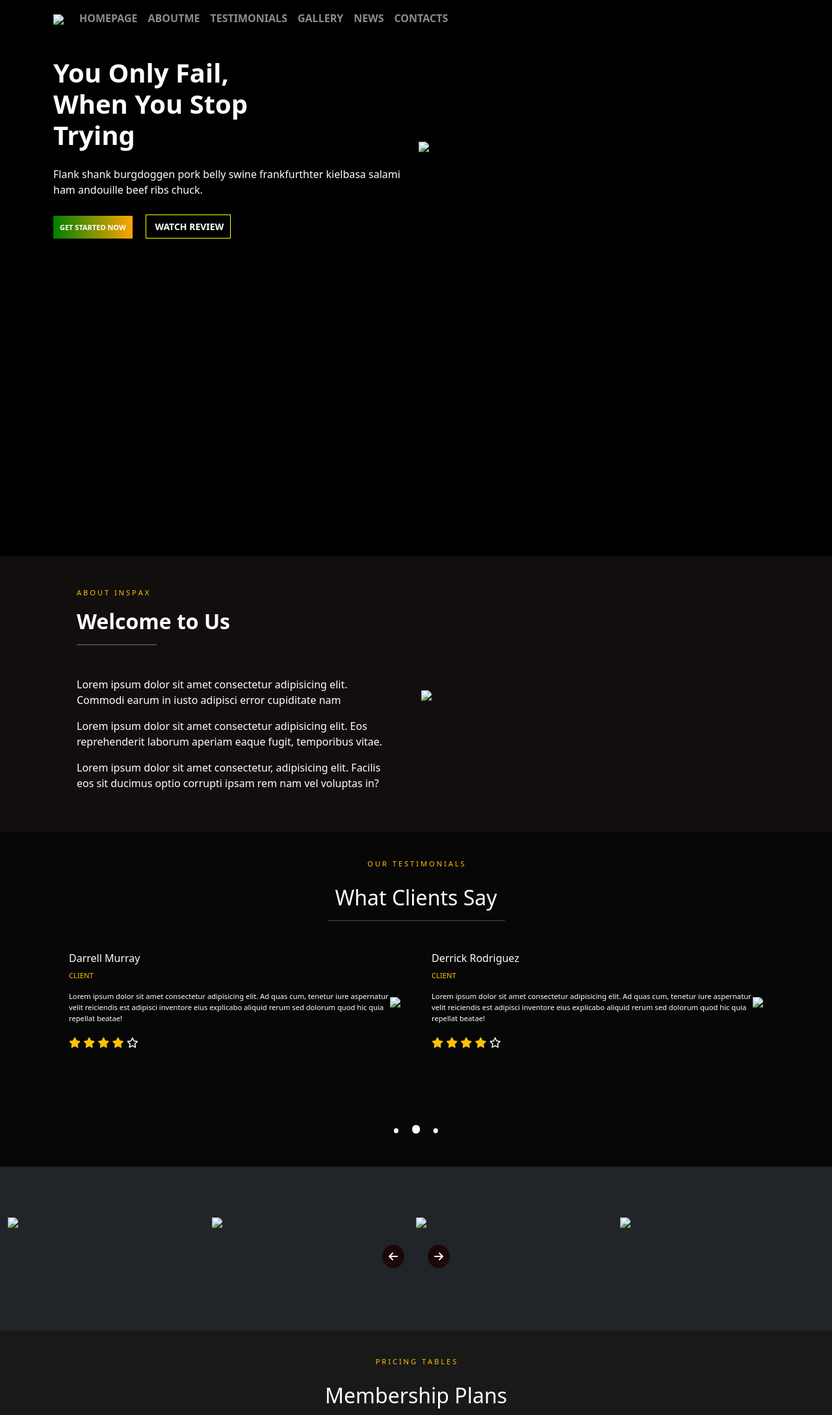
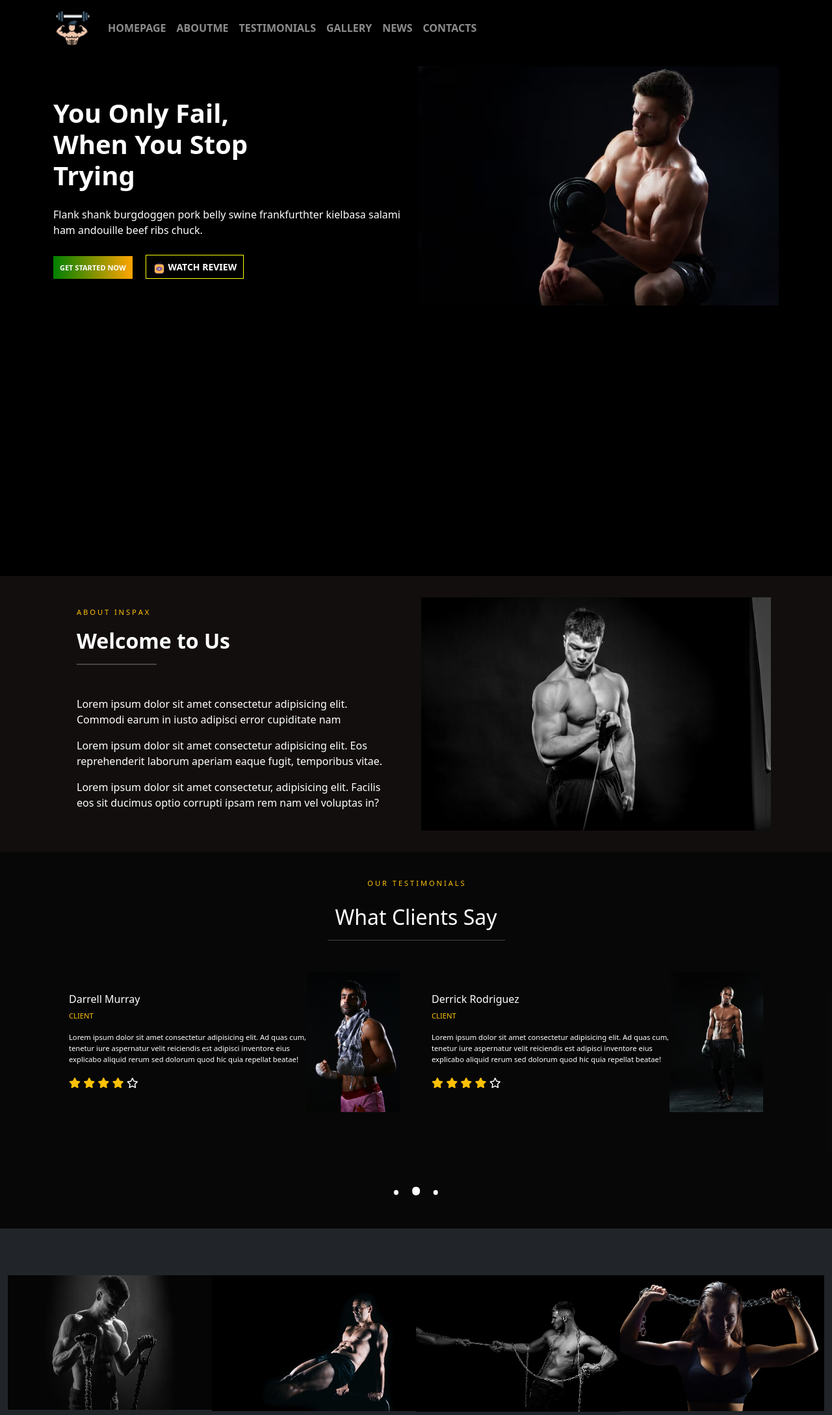
Before and after one commit to Mr07m/Mahi-Gym, a plain HTML site: page index.html in a window 1280 px wide. Shown: the top 2177 px of the page at 65% size. Drawn offline with nearby package versions, Linux system fonts and the light colour scheme; files whose address does not match are found by name.

Commit message:
Update index.html
done

```diff
--- a/index.html
+++ b/index.html
@@ -26,7 +26,7 @@
       <nav class="navbar navbar-expand-lg navbar-dark">
         <div class="container">
           <a class="navbar-brand" href="#"
-            ><img src="./img/logo.png" height="60px"
+            ><img src="logo.png" height="60px"
           /></a>
           <button
             class="navbar-toggler"
@@ -83,14 +83,14 @@
                 </p>
                 <a href="#" class="getStarted-btn">Get Started now</a>
                 <a href="#" class="watch-btn mx-3"
-                  ><img src="./img/watch.png" height="20px" alt="" />
+                  ><img src="watch.png" height="20px" alt="" />
                   <span>Watch Review</span></a
                 >
               </div>
             </div>
             <div class="col-12 col-sm-12 col-md-6 col-lg-6">
               <div class="fitness-img">
-                <img src="./img/homw.avif" class="img-fluid w-100" />
+                <img src="homw.avif" class="img-fluid w-100" />
               </div>
             </div>
           </div>
@@ -121,7 +121,7 @@
             </div>
             <div class="col-12 col-sm-12 col-md-6 col-lg-6">
               <div class="about-img">
-                <img src="./img/about.jpg" class="img-fluid w-100" />
+                <img src="about.jpg" class="img-fluid w-100" />
               </div>
             </div>
           </div>
@@ -153,7 +153,7 @@
                   <span><i class="fa-regular fa-star"></i></span>
                 </div>
                 <div class="feed-img">
-                  <img src="./img/test1.avif" class="img-fluid" />
+                  <img src="test1.avif" class="img-fluid" />
                 </div>
               </div>
             </div>
@@ -177,7 +177,7 @@
                   <span><i class="fa-regular fa-star"></i></span>
                 </div>
                 <div class="feed-img">
-                  <img src="./img/test2.avif" class="img-fluid" />
+                  <img src="test2.avif" class="img-fluid" />
                 </div>
               </div>
             </div>
@@ -200,22 +200,22 @@
           <div class="row g-0 my-row">
             <div class="col-6 col-sm-6 col-md-4 col-lg-3">
               <div class="gallerys">
-                <img src="./img/gallery-1.avif" class="img-fluid" />
+                <img src="gallery-1.avif" class="img-fluid" />
               </div>
             </div>
             <div class="col-6 col-sm-6 col-md-4 col-lg-3">
               <div class="gallerys">
-                <img src="./img/gallery-2.jpg" class="img-fluid" />
+                <img src="gallery-2.jpg" class="img-fluid" />
               </div>
             </div>
             <div class="col-6 col-sm-6 col-md-4 col-lg-3">
               <div class="gallerys">
-                <img src="./img/gallery-3.avif" class="img-fluid" />
+                <img src="gallery-3.avif" class="img-fluid" />
               </div>
             </div>
             <div class="col-6 col-sm-6 col-md-4 col-lg-3">
               <div class="gallerys">
-                <img src="./img/gallery-6.jpg" class="img-fluid" />
+                <img src="gallery-6.jpg" class="img-fluid" />
               </div>
             </div>
           </div>
@@ -356,13 +356,13 @@
             </div>
             <div class="col-12 col-sm-12 col-md-6 col-lg-6">
               <div class="calc-img">
-                <img src="./img/calc-img.avif" class="img-fluid w-100" />
+                <img src="calc-img.avif" class="img-fluid w-100" />
               </div>
             </div>
 
             <div class="col-12 col-sm-12 col-md-6 col-lg-6">
               <div class="calc-img">
-                <img src="./img/dead-left.avif" class="img-fluid w-100" />
+                <img src="dead-left.avif" class="img-fluid w-100" />
               </div>
             </div>
             <div class="col-12 col-sm-12 col-md-6 col-lg-6">
@@ -374,7 +374,7 @@
               <div class="offers p-2 p-lg-5">
                 <div class="category my-2">
                   <div class="icons">
-                    <img src="./img/weight-loose.png" height="60px" alt="" />
+                    <img src="weight-loose.png" height="60px" alt="" />
                   </div>
                   <div class="offer-info">
                     <h6 class="fw-bold py-2">Weight Loose Program</h6>
@@ -387,7 +387,7 @@
                 </div>
                 <div class="category my-2">
                   <div class="icons">
-                    <img src="./img/body-building.png" height="60px" alt="" />
+                    <img src="body-building.png" height="60px" alt="" />
                   </div>
                   <div class="offer-info">
                     <h6 class="fw-bold py-2">Body Building Programs</h6>
@@ -400,7 +400,7 @@
                 </div>
                 <div class="category my-2">
                   <div class="icons">
-                    <img src="./img/special-classes.png" height="60px" alt="" />
+                    <img src="special-classes.png" height="60px" alt="" />
                   </div>
                   <div class="offer-info">
                     <h6 class="fw-bold py-2">Differents Special Classes</h6>
@@ -427,7 +427,7 @@
             <div class="col-12 col-sm-12 col-md-4 col-lg-4">
               <div class="card mt-5">
                 <div class="card-img-top">
-                  <img src="./img/gallery-1.avif" class="img-fluid" />
+                  <img src="gallery-1.avif" class="img-fluid" />
                 </div>
                 <div class="card-body">
                   <p class="card-title fs-07rem text-warning fw-bold">
@@ -451,7 +451,7 @@
             <div class="col-12 col-sm-12 col-md-4 col-lg-4 d-none d-md-block d-lg-block">
               <div class="card mt-5">
                 <div class="card-img-top">
-                  <img src="./img/gallery-3.avif" class="img-fluid" />
+                  <img src="gallery-3.avif" class="img-fluid" />
                 </div>
                 <div class="card-body">
                   <p class="card-title fs-07rem text-warning fw-bold">
@@ -476,7 +476,7 @@
             <div class="col-12 col-sm-12 col-md-4 col-lg-4 d-none d-md-block d-lg-block">
               <div class="card mt-5">
                 <div class="card-img-top">
-                  <img src="./img/gallery-6.jpg" class="img-fluid" />
+                  <img src="gallery-6.jpg" class="img-fluid" />
                 </div>
                 <div class="card-body">
                   <p class="card-title fs-07rem text-warning fw-bold">
@@ -538,7 +538,7 @@
             <div class="col-12 col-sm-12 col-md-4 col-lg-4">
               <div class="social-icons">
                 <div class="logo fs-3">
-                  <img src="./img/logo.png" height="70px" />
+                  <img src="logo.png" height="70px" />
                   <span class="fw-bold"
                     >Mahi<span class="text-warning">Gym</span></span
                   >
```
